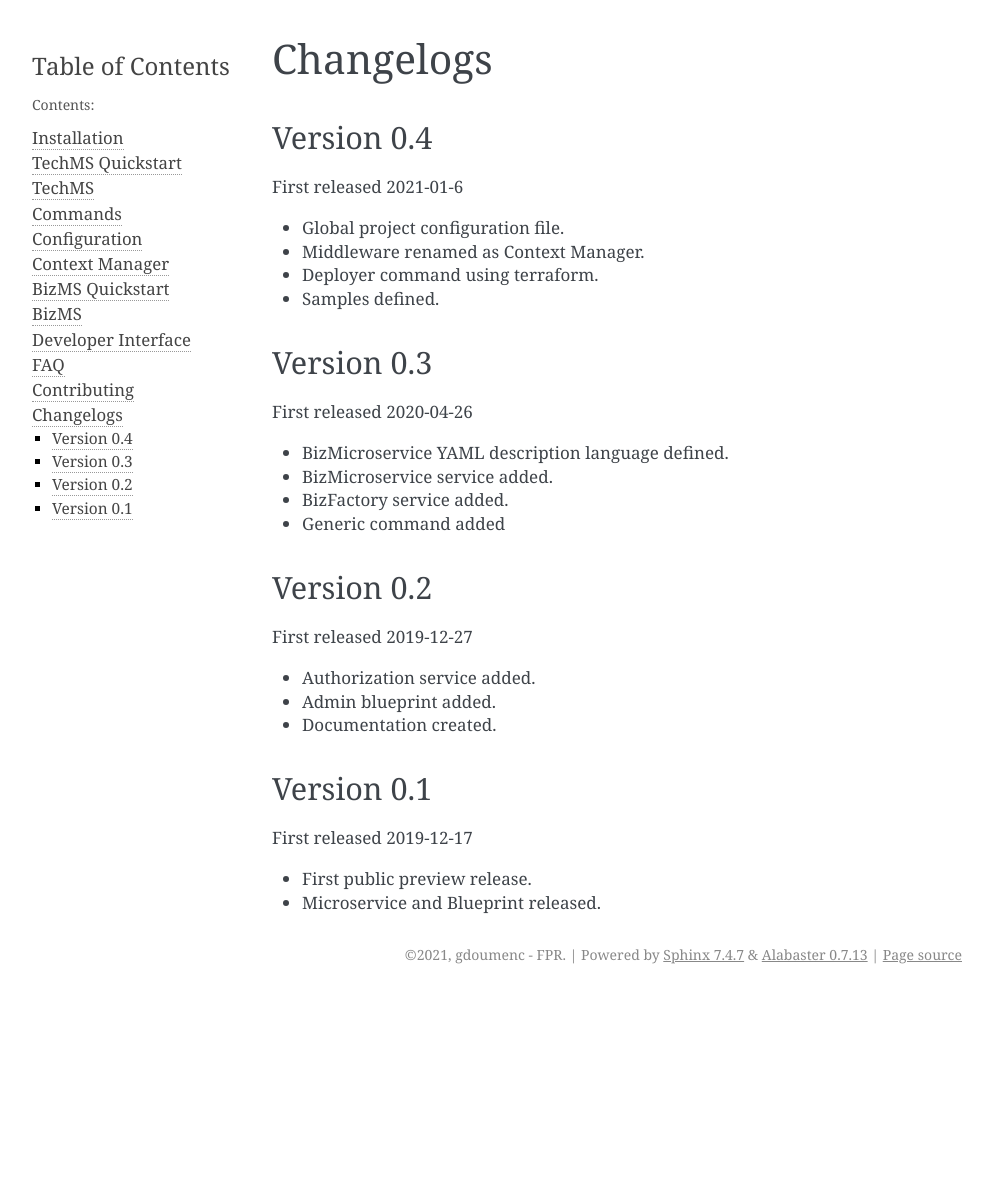
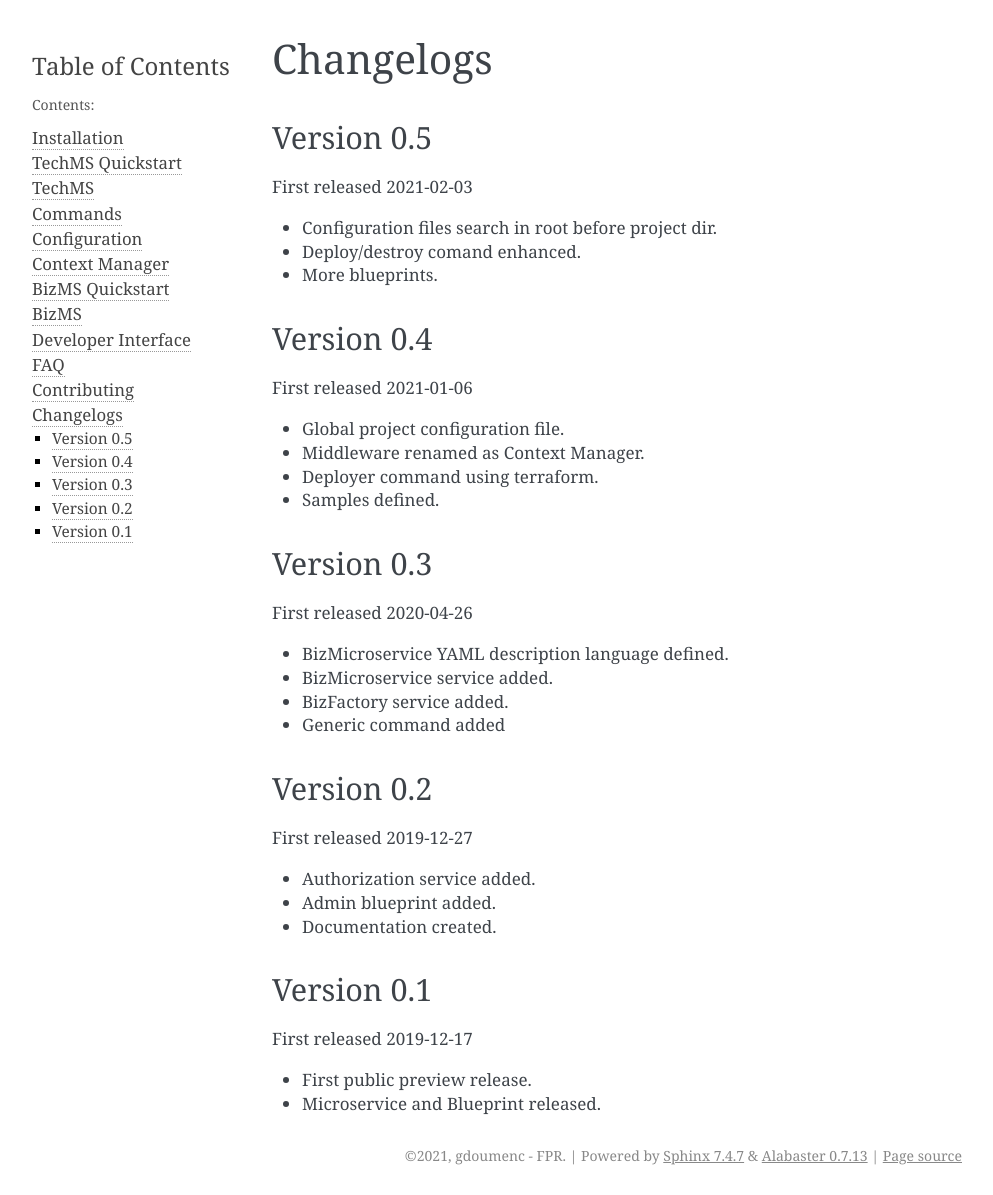
Before and after one commit to gdoumenc/coworks, a Sphinx documentation site: the page built from docs/changelog.rst, in a window 1280 px wide. Shown: the whole page, without its empty margins (148-1141 px from the left). Built offline with Sphinx 7.4.7, drawn with Linux system fonts in a browser that asks for light colours; before the commit the page ends 994 px from its top, so only the background shows below that.

Commit message:
preparing release 0.5.6

```diff
--- a/coworks/version.py
+++ b/coworks/version.py
@@ -1,2 +1,2 @@
 
-__version__ = "0.5.5"
+__version__ = "0.5.6"
--- a/docs/changelog.rst
+++ b/docs/changelog.rst
@@ -4,10 +4,19 @@ Changelogs
 ==========
 
 
+Version 0.5
+^^^^^^^^^^^
+
+First released 2021-02-03
+
+* Configuration files search in root before project dir.
+* Deploy/destroy comand enhanced.
+* More blueprints.
+
 Version 0.4
 ^^^^^^^^^^^
 
-First released 2021-01-6
+First released 2021-01-06
 
 * Global project configuration file.
 * Middleware renamed as Context Manager.
```
Also changed, not shown: 2 other files.
